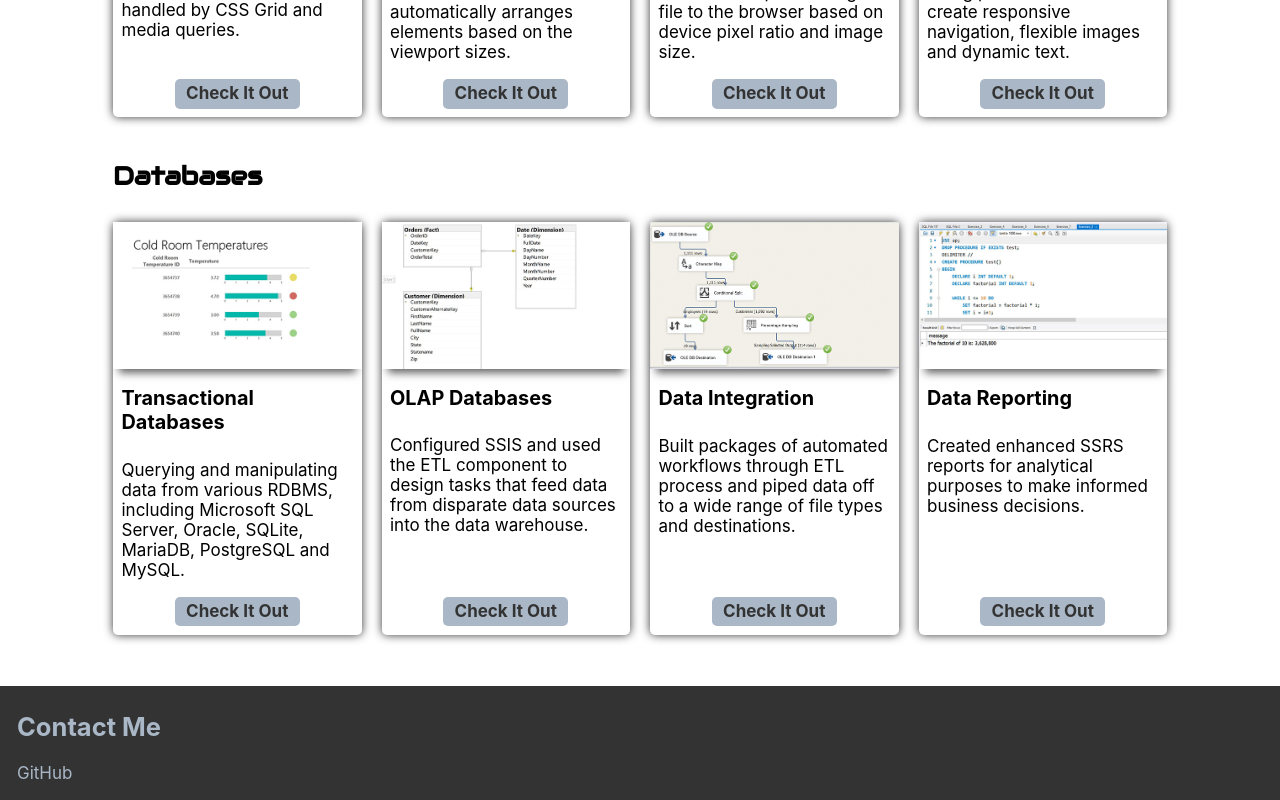
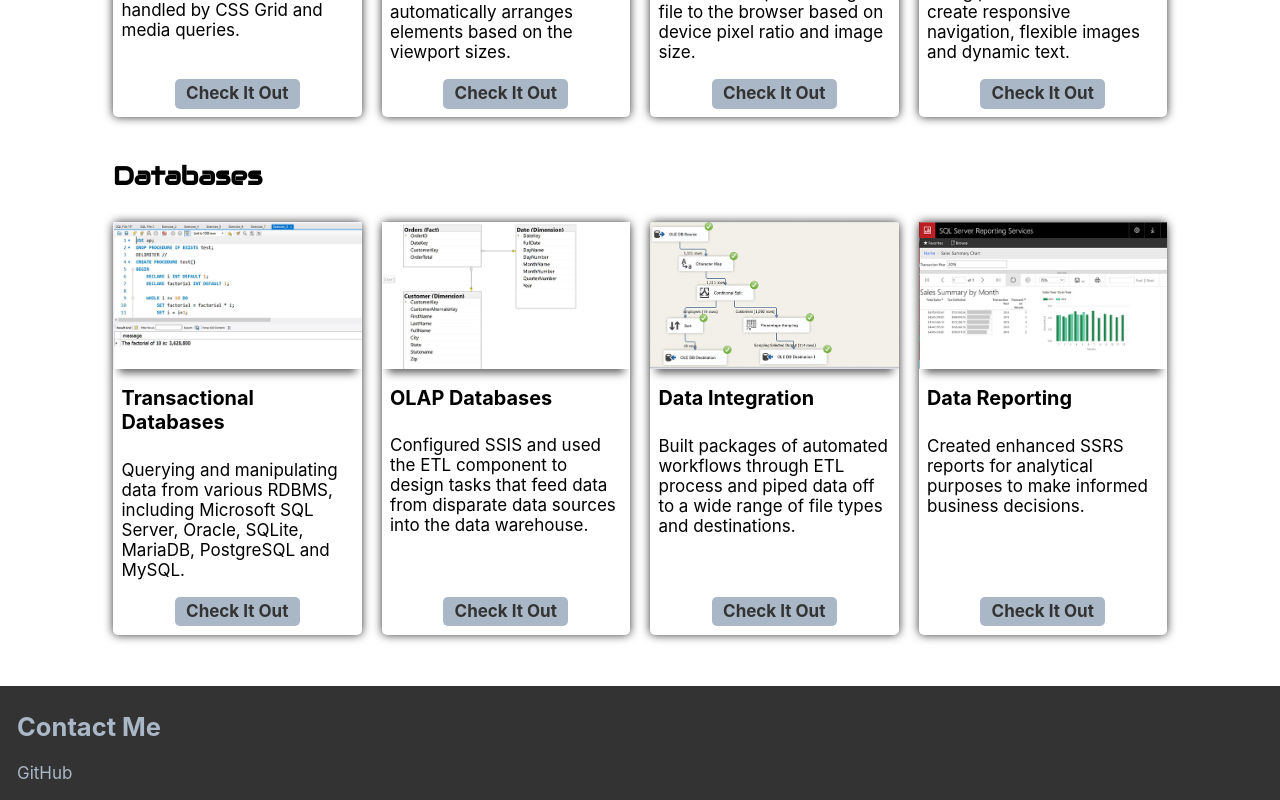
Before and after one commit to phmaa/my-app, a React (Create React App) app: page / in a window 1280 px wide. Shown: the part 1174-1974 px from the top of the page. Built offline with nearby package versions, Linux system fonts and the light colour scheme.

Commit message:
report.jpg

```diff
--- a/src/components/Projects.js
+++ b/src/components/Projects.js
@@ -24,7 +24,7 @@ const sections = [
   {
       title:'Databases',
       id:'database',
-      cards:[{image:'/images/temp-350.jpg',
+      cards:[{image:'/images/mysql-350.jpg',
       title:'Transactional Databases',
       para:'Querying and manipulating data from various RDBMS, including Microsoft SQL Server, Oracle, SQLite, MariaDB, PostgreSQL and MySQL.',
       link: 'https://phmaa.github.io/scripts'},
@@ -36,7 +36,7 @@ const sections = [
       title:'Data Integration',
       para:'Built packages of automated workflows through ETL process and piped data off to a wide range of file types and destinations.',
       link: '#'},
-      {image:'/images/mysql-350.jpg',
+      {image:'/images/report-350.jpg',
       title:'Data Reporting',
       para:'Created enhanced SSRS reports for analytical purposes to make informed business decisions.',
       link: 'https://phmaa.github.io/reporting/'}]
```
